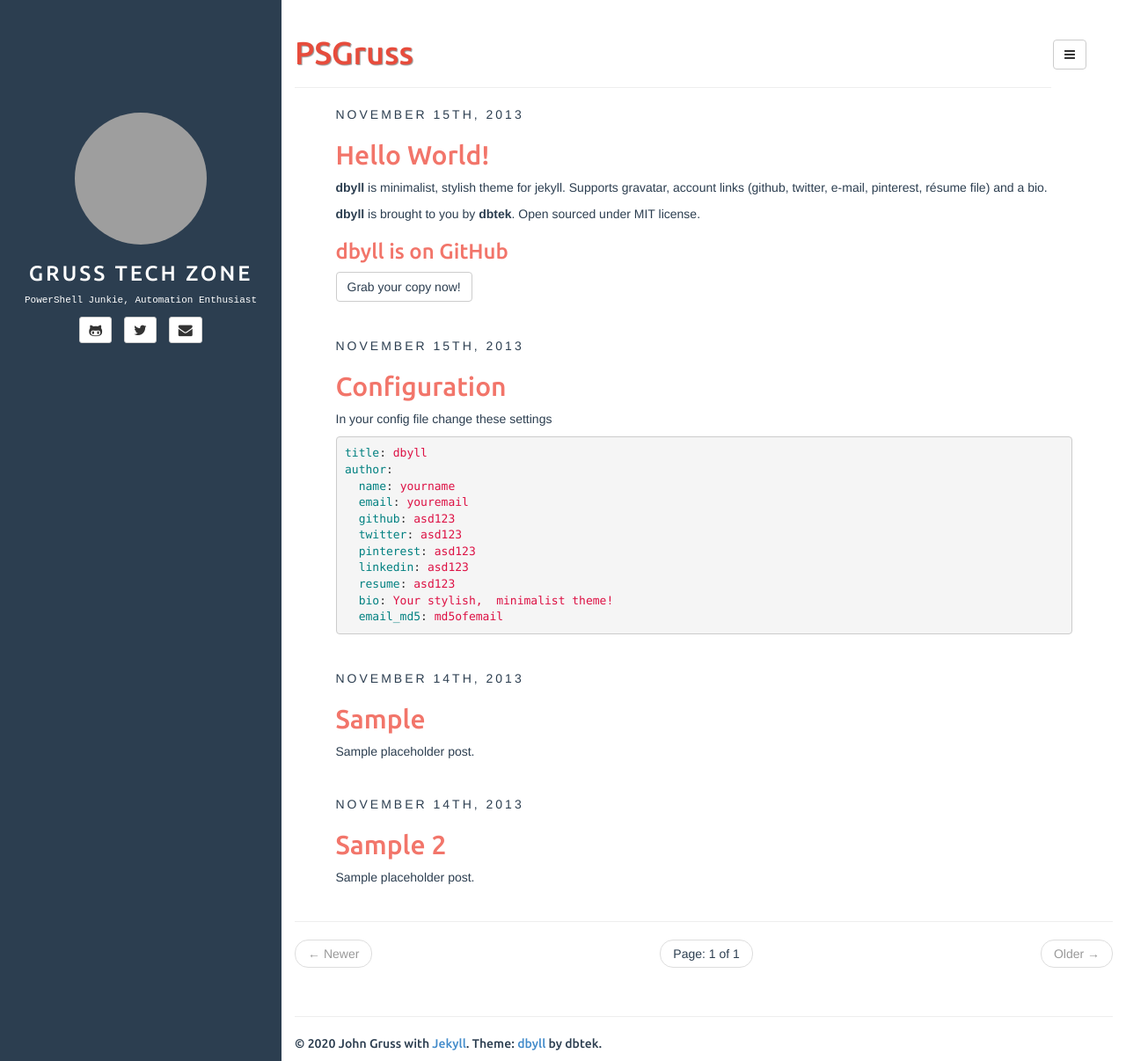
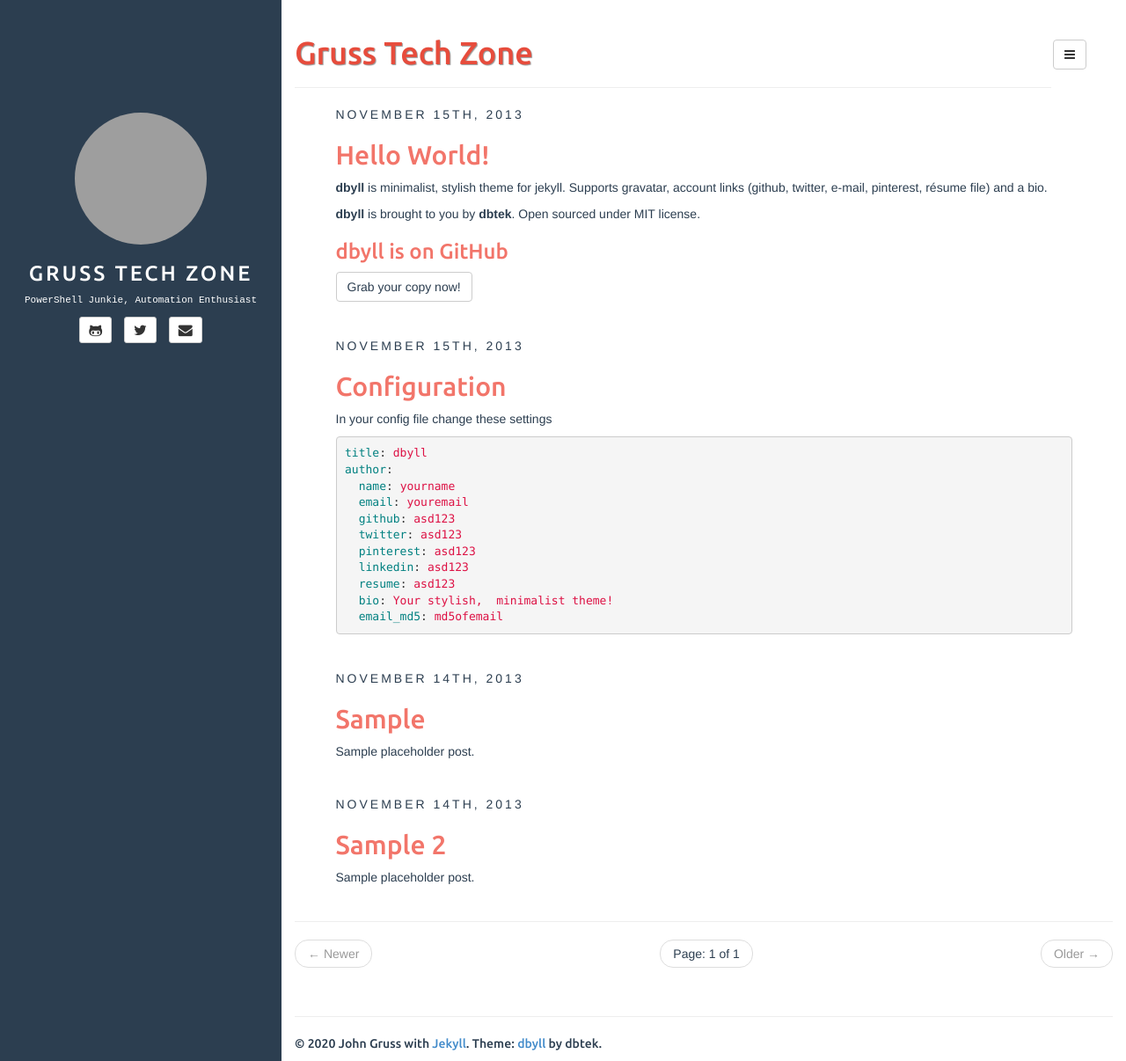
Before and after one commit to PSGruss/jekyll-azure-static, a Jekyll site: the page built from index.html, in a window 1280 px wide and 1206 px high. Shown: the whole window at 88% size. Built offline with Jekyll 4.4.1, drawn with Linux system fonts in a browser that asks for light colours; the list of posts is cut into pages by our own code; grey boxes are pictures that could not be loaded.

Commit message:
Update _config.yml

```diff
--- a/_config.yml
+++ b/_config.yml
@@ -13,7 +13,7 @@ defaults:
     scope:
       path: "" # empty string for all files
     values:
-      title: PSGruss
+      title: Gruss Tech Zone
 
 description: Welcome to the Gruss Tech Zone
 author:
```
